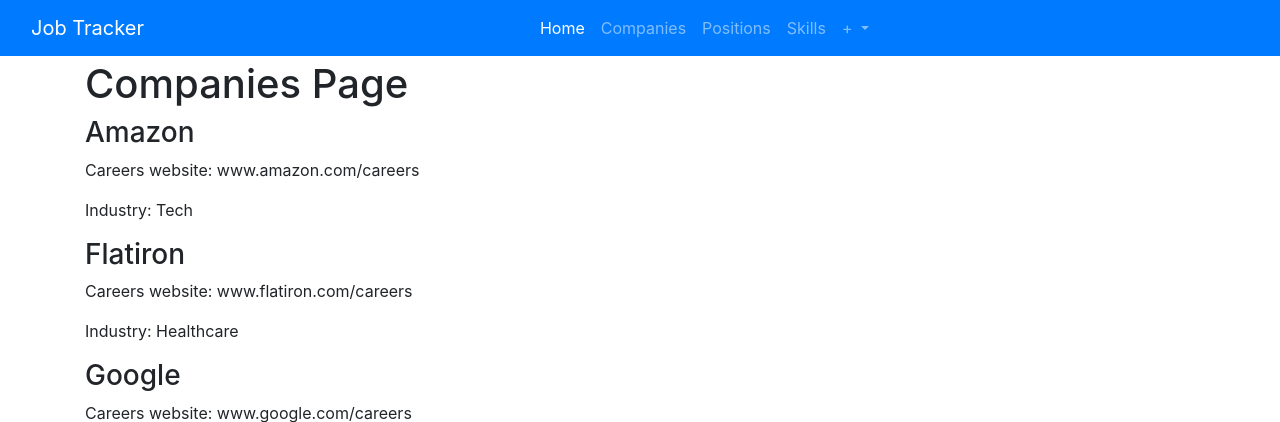
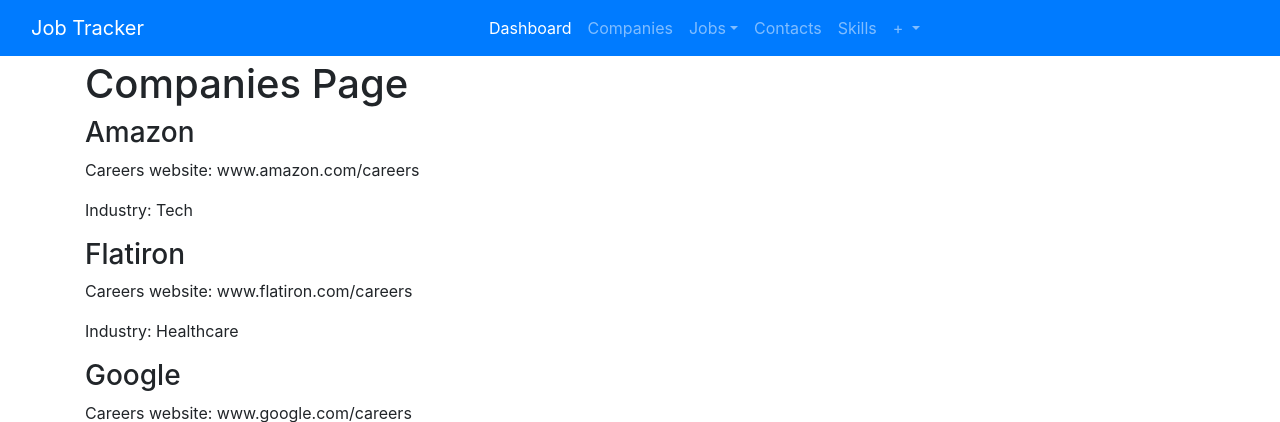
Before and after one commit to jaywangjhw/jobtracker, a Django app: page /companies/ in a window 1280 px wide. Shown: the top 422 px of the page. Run offline with Django 3.2, Linux system fonts and the light colour scheme.

Commit message:
Changed the nav links to match our initial design in the project plan doc

```diff
--- a/jobs/templates/jobs/base.html
+++ b/jobs/templates/jobs/base.html
@@ -25,13 +25,20 @@
 			<div class="collapse navbar-collapse" id="expandMenu">
 				<ul class="navbar-nav">
 					<li class="nav-item">
-						<a class="nav-link active" aria-current="page" href="/">Home</a>
+						<a class="nav-link active" aria-current="page" href="/">Dashboard</a>
 					</li>
 					<li class="nav-item">
 						<a class="nav-link" href="/companies">Companies</a>
 					</li>
+					<li class="nav-item dropdown">
+						<a class="nav-link dropdown-toggle" href="#" id="navbarDropdownMenuLink" role="button" data-bs-toggle="dropdown" aria-expanded="false">Jobs</a>
+						<ul class="dropdown-menu" aria-labelledby="navbarDropdownMenuLink">
+							<li><a class="dropdown-item" href="/positions">Positions</a></li>
+							<li><a class="dropdown-item" href="#">Applications</a></li>
+						</ul>
+					</li>
 					<li class="nav-item">
-						<a class="nav-link" href="/positions">Positions</a>
+						<a class="nav-link" href="#">Contacts</a>
 					</li>
 					<li class="nav-item">
 						<a class="nav-link" href="#">Skills</a>
```
